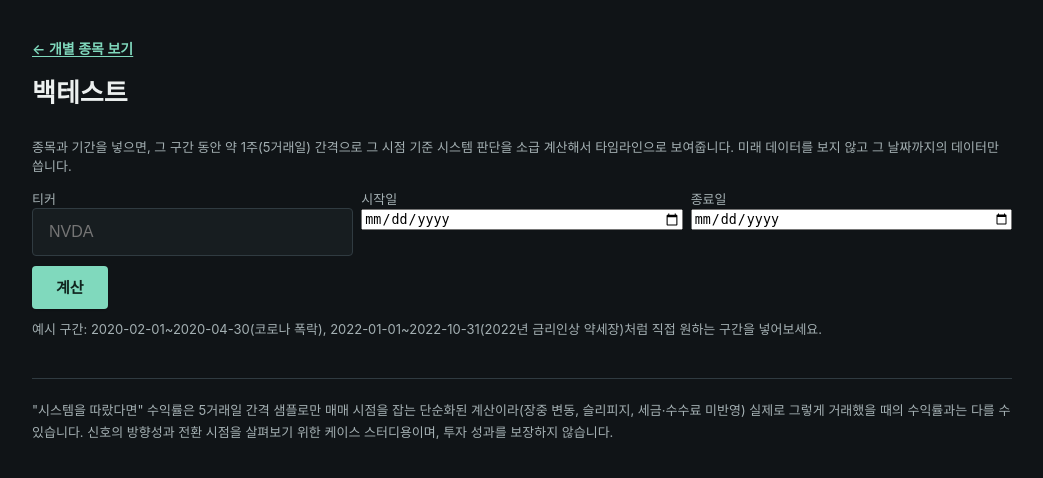
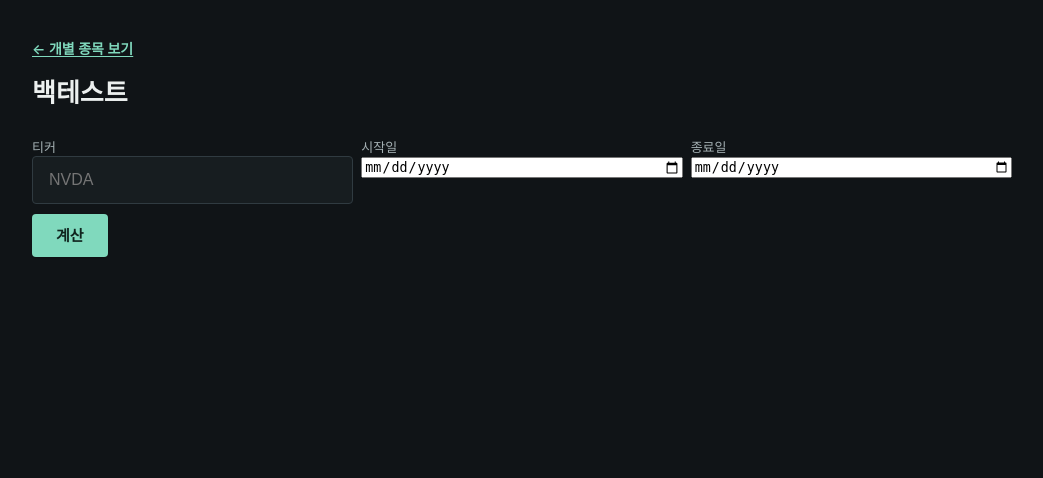
Before and after one commit to yuz3iq/Stock-action, a Flask app: page /backtest in a window 1280 px wide. Shown: the part 64-542 px from the top of the page, without its empty margins (118-1161 px from the left). Run offline with Flask 3, Linux system fonts and the light colour scheme.

Commit message:
Trim explanatory copy from Signal Desk views

```diff
--- a/static/desk.css
+++ b/static/desk.css
@@ -176,14 +176,6 @@ button:active { opacity: 0.8; transform: translateY(1px); }
   line-height: 1.6;
 }
 
-.scope-note {
-  margin-top: 40px;
-  padding-top: 20px;
-  border-top: 1px solid var(--panel-border);
-  color: var(--text-dim);
-  font-size: 13px;
-  line-height: 1.7;
-}
 
 .site-header { border-bottom: 1px solid var(--panel-border); }
 .header-inner { display: flex; flex-wrap: wrap; align-items: center; gap: 8px 30px; padding-block: 15px; }
--- a/templates/backtest.html
+++ b/templates/backtest.html
@@ -3,10 +3,6 @@
   <a class="back-link" href="/">&larr; 개별 종목 보기</a>
 
   <h1 style="margin-top:14px;">백테스트</h1>
-  <div class="hint" style="margin-top:0;">
-    종목과 기간을 넣으면, 그 구간 동안 약 1주(5거래일) 간격으로 그 시점 기준 시스템 판단을
-    소급 계산해서 타임라인으로 보여줍니다. 미래 데이터를 보지 않고 그 날짜까지의 데이터만 씁니다.
-  </div>
 
   <form class="search" action="/backtest" method="get" style="flex-direction: column; align-items: stretch; gap: 10px; margin-top:14px;">
     <div style="display:flex; gap:8px; flex-wrap:wrap;">
@@ -25,24 +21,21 @@
     </div>
     <button type="submit" style="align-self:flex-start;">계산</button>
   </form>
-  <div class="hint">
-    예시 구간: 2020-02-01~2020-04-30(코로나 폭락), 2022-01-01~2022-10-31(2022년 금리인상 약세장)처럼
-    직접 원하는 구간을 넣어보세요.
-  </div>
 
   {% if error %}
     <div class="error">{{ error }}</div>
   {% endif %}
 
   {% if timeline %}
+    <p class="hint">5거래일 간격 · 수수료·세금·슬리피지 미반영</p>
     <div class="cards" style="grid-template-columns: repeat(2, 1fr); margin-top:20px;">
       <div class="card">
-        <div class="label">시스템 판단을 따랐다면</div>
+        <div class="label">신호에 따른 보유</div>
         <div class="badge {{ 'pos' if system_return_pct >= 0 else 'neg' }}" style="font-size:20px; padding:6px 12px;">{{ "%+.1f"|format(system_return_pct) }}%</div>
         <div class="detail">ACCUMULATE 구간에서만 보유, 그 외에는 현금으로 전환했다고 가정(단순화).</div>
       </div>
       <div class="card">
-        <div class="label">그냥 사서 들고 있었다면 (Buy & Hold)</div>
+        <div class="label">단순 보유</div>
         <div class="badge {{ 'pos' if buy_hold_pct >= 0 else 'neg' }}" style="font-size:20px; padding:6px 12px;">{{ "%+.1f"|format(buy_hold_pct) }}%</div>
         <div class="detail">{{ start }} 매수 후 {{ end }}까지 그대로 보유.</div>
       </div>
@@ -78,9 +71,4 @@
     </div>
   {% endif %}
 
-  <div class="scope-note">
-    "시스템을 따랐다면" 수익률은 5거래일 간격 샘플로만 매매 시점을 잡는 단순화된 계산이라(장중 변동,
-    슬리피지, 세금·수수료 미반영) 실제로 그렇게 거래했을 때의 수익률과는 다를 수 있습니다. 신호의
-    방향성과 전환 시점을 살펴보기 위한 케이스 스터디용이며, 투자 성과를 보장하지 않습니다.
-  </div>
 {% endblock %}
```
Also changed, not shown: templates/changes.html (+0 -11 lines), templates/compare_risk.html (+0 -10 lines), templates/portfolio.html (+1 -9 lines), templates/positions.html (+2 -15 lines), templates/trades.html (+0 -10 lines).
